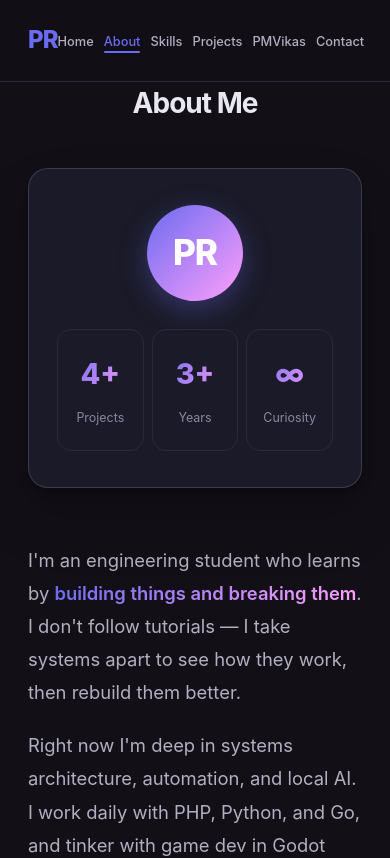
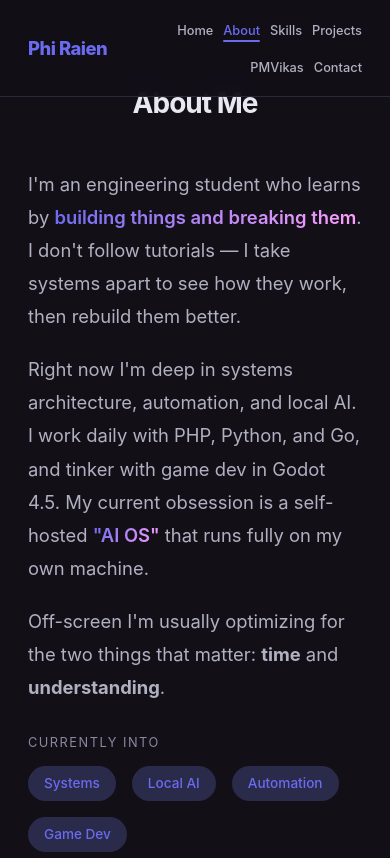
Before and after one commit to Phiraien/Portfolio, a React (Vite) app: page /Portfolio/about in a window 390 px wide. Shown: the top 858 px of the page. Built offline with nearby package versions, Linux system fonts and the light colour scheme.

Commit message:
remove PR avatar from About, fix nav (full name logo, responsive links)

```diff
--- a/src/App.css
+++ b/src/App.css
@@ -51,19 +51,24 @@ nav {
   display: flex;
   justify-content: space-between;
   align-items: center;
-  padding: 20px 28px;
+  gap: 20px;
+  padding: 16px 28px;
 }
 .logo {
   font-weight: 800;
-  font-size: 1.5rem;
+  font-size: 1.15rem;
   color: var(--accent);
-  letter-spacing: -1px;
+  letter-spacing: -0.5px;
   text-decoration: none;
+  white-space: nowrap;
+  flex-shrink: 0;
 }
 .nav-links {
   list-style: none;
   display: flex;
-  gap: 36px;
+  gap: 28px;
+  flex-wrap: wrap;
+  justify-content: flex-end;
 }
 .nav-links a {
   text-decoration: none;
@@ -247,9 +252,10 @@ h2 {
 /* About */
 .about-grid {
   display: grid;
-  grid-template-columns: 1.2fr 0.8fr;
-  gap: 56px;
-  align-items: center;
+  grid-template-columns: 1fr;
+  gap: 40px;
+  max-width: 760px;
+  margin: 0 auto;
 }
 .about-text p {
   color: var(--text-muted);
@@ -282,37 +288,12 @@ h2 {
   gap: 8px;
 }
 
-.about-side {
-  display: flex;
-  justify-content: center;
-}
-.about-profile {
-  width: 100%;
-  max-width: 320px;
-  text-align: center;
-}
-.about-profile .border-glow-inner {
-  padding: 36px 28px;
-}
-.about-avatar {
-  width: 96px;
-  height: 96px;
-  margin: 0 auto 28px;
-  border-radius: 50%;
-  display: flex;
-  align-items: center;
-  justify-content: center;
-  font-size: 2.2rem;
-  font-weight: 800;
-  letter-spacing: -1px;
-  color: #fff;
-  background: linear-gradient(135deg, #6b6bf0, #ff9ffc);
-  box-shadow: 0 8px 28px rgba(107, 107, 240, 0.35);
-}
 .about-stats {
   display: grid;
   grid-template-columns: repeat(3, 1fr);
-  gap: 12px;
+  gap: 16px;
+  max-width: 480px;
+  margin: 0 auto;
 }
 .stat {
   text-align: center;
@@ -569,8 +550,6 @@ button:focus-visible {
   body { font-size: 16px; }
   .hero-name .text-content { font-size: 2.75rem !important; }
   .about-grid { grid-template-columns: 1fr; }
-  .about-side { order: -1; }
-  .about-profile { max-width: 100%; }
   .skills-grid { grid-template-columns: 1fr 1fr; }
   .nav-links { gap: 14px; }
   .nav-links a { font-size: 0.85rem; }
--- a/src/components/Nav.jsx
+++ b/src/components/Nav.jsx
@@ -1,5 +1,6 @@
 import { NavLink } from 'react-router-dom';
 
+export default function Nav() {
   const links = [
     { to: '/', label: 'Home' },
     { to: '/about', label: 'About' },
@@ -9,11 +10,10 @@ const links = [
     { to: '/contact', label: 'Contact' },
   ];
 
-export default function Nav() {
   return (
     <nav>
       <div className="container nav-inner">
-        <NavLink to="/" className="logo" aria-label="Home">PR</NavLink>
+        <NavLink to="/" className="logo" aria-label="Home">Phi Raien</NavLink>
         <ul className="nav-links">
           {links.map((l) => (
             <li key={l.to}>
--- a/src/pages/About.jsx
+++ b/src/pages/About.jsx
@@ -1,6 +1,4 @@
 import { motion } from 'motion/react';
-import BorderGlow from '../components/BorderGlow';
-import '../components/BorderGlow.css';
 
 const focuses = ['Systems', 'Local AI', 'Automation', 'Game Dev'];
 
@@ -15,11 +13,10 @@ export default function About() {
         >
           About Me
         </motion.h2>
-        <div className="about-grid">
         <motion.div
           className="about-text"
-            initial={{ opacity: 0, x: -30 }}
-            whileInView={{ opacity: 1, x: 0 }}
+          initial={{ opacity: 0, y: 20 }}
+          whileInView={{ opacity: 1, y: 0 }}
           viewport={{ once: true }}
           transition={{ duration: 0.6 }}
         >
@@ -47,15 +44,12 @@ export default function About() {
         </motion.div>
 
         <motion.div
-            className="about-side"
-            initial={{ opacity: 0, x: 30 }}
-            whileInView={{ opacity: 1, x: 0 }}
+          className="about-stats"
+          initial={{ opacity: 0, y: 20 }}
+          whileInView={{ opacity: 1, y: 0 }}
           viewport={{ once: true }}
           transition={{ duration: 0.6, delay: 0.15 }}
         >
-            <BorderGlow className="about-profile" backgroundColor="#1a1a28" borderRadius={20} glowRadius={22} colors={['#6b6bf0', '#ff9ffc', '#6b6bf0']}>
-              <div className="about-avatar">PR</div>
-              <div className="about-stats">
           <div className="stat">
             <span className="stat-num">4+</span>
             <span>Projects</span>
@@ -68,10 +62,7 @@ export default function About() {
             <span className="stat-num">∞</span>
             <span>Curiosity</span>
           </div>
-              </div>
-            </BorderGlow>
         </motion.div>
-        </div>
       </div>
     </section>
   );
```
Lines whose indentation alone changed are shown as unchanged.
